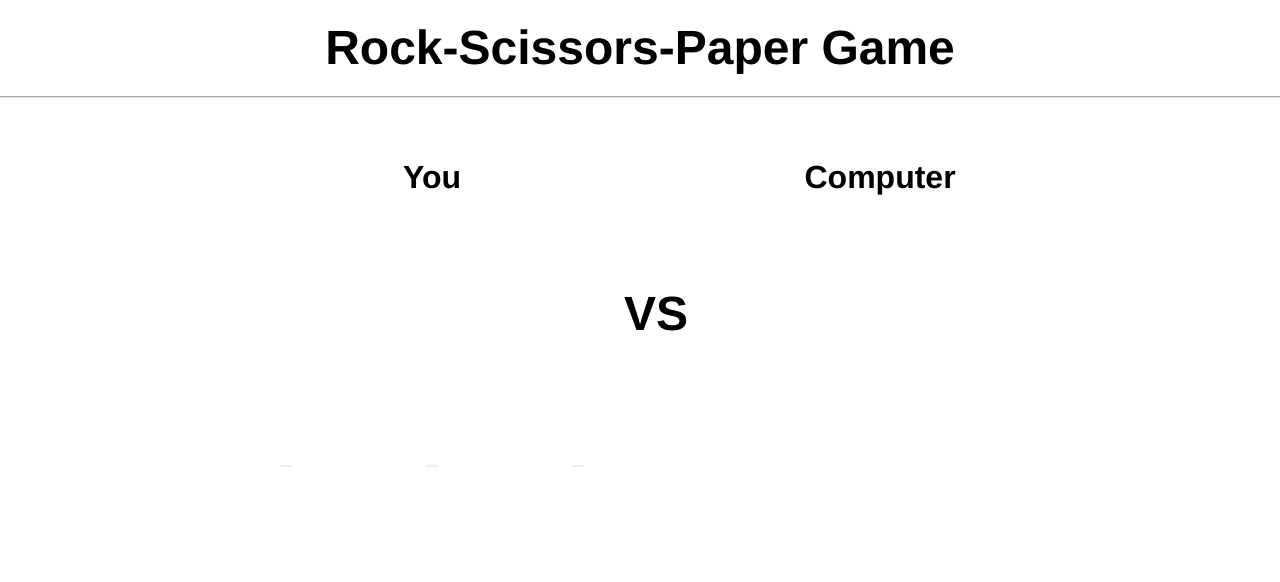
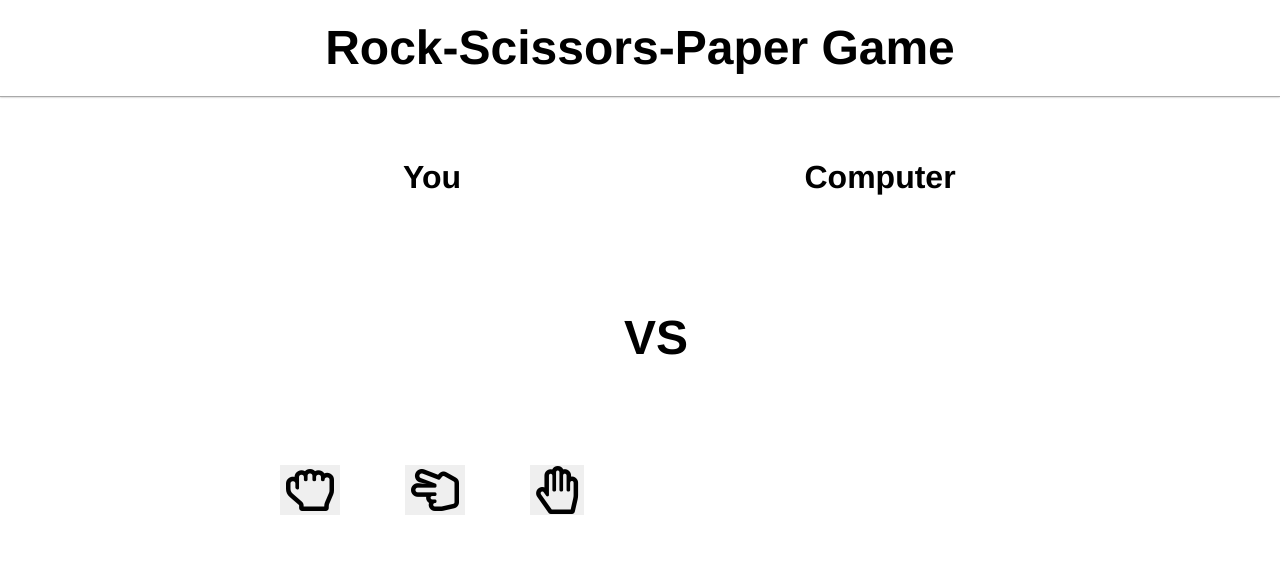
Before and after one commit to IrinaKostevich/rock-scissors-paper, a website with bundled scripts: page index.html in a window 1280 px wide. Built offline with nearby package versions, Linux system fonts and the light colour scheme; files whose address does not match are found by name.

Commit message:
font awesome link fixed

```diff
--- a/index.html
+++ b/index.html
@@ -5,7 +5,8 @@
     <meta charset="UTF-8">
     <meta name="viewport" content="width=device-width, initial-scale=1.0">
     <title>Rock-Scissors-Paper</title>
-    <link rel="stylesheet" href="./node_modules/@fortawesome/fontawesome-free/css/all.min.css">
+    <!-- <link rel="stylesheet" href="./node_modules/@fortawesome/fontawesome-free/css/all.min.css"> -->
+    <link rel="stylesheet" href="https://use.fontawesome.com/releases/v5.8.1/css/all.css">
     <link rel="stylesheet" href="./src/styles/vendor/reset.css">
     <link rel="stylesheet" href="./src/styles/index.css">
     <script src="./dist/index.js" type="module"></script>
```
